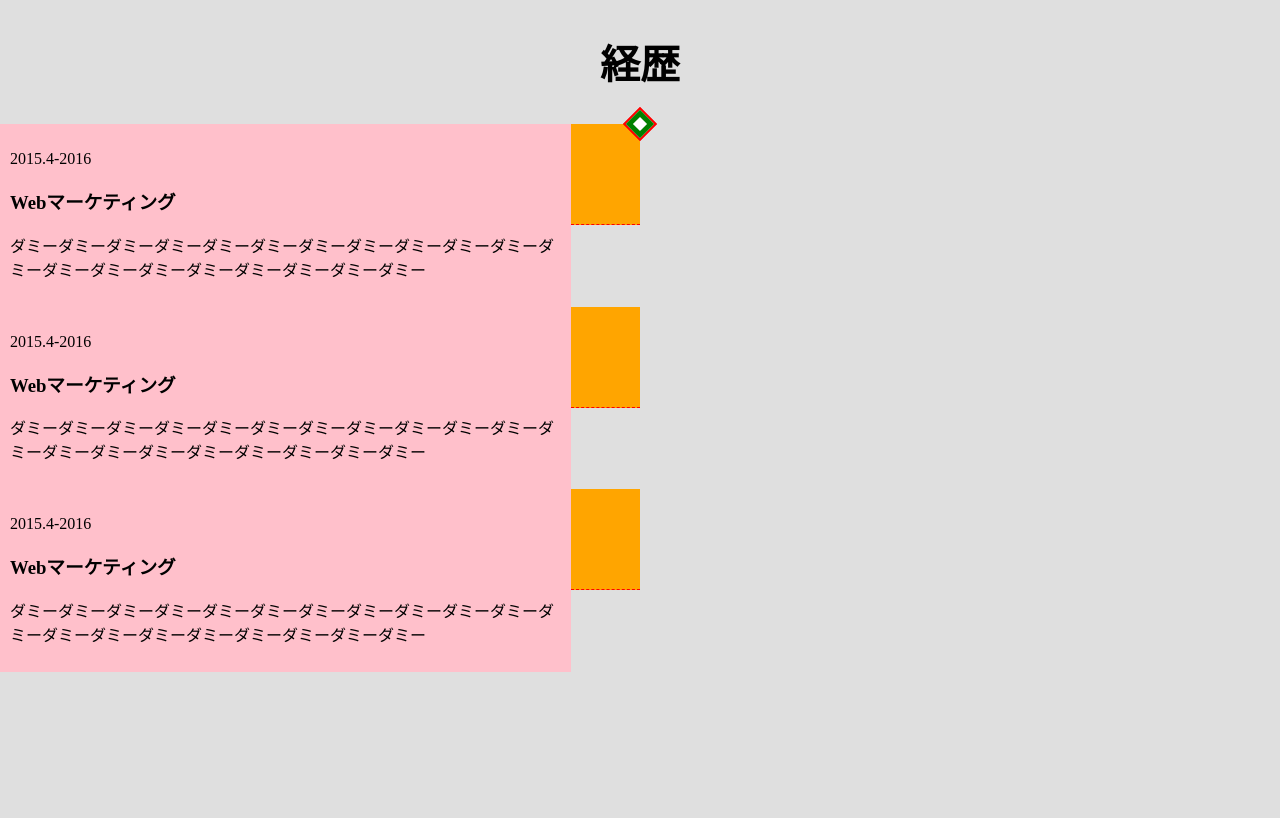
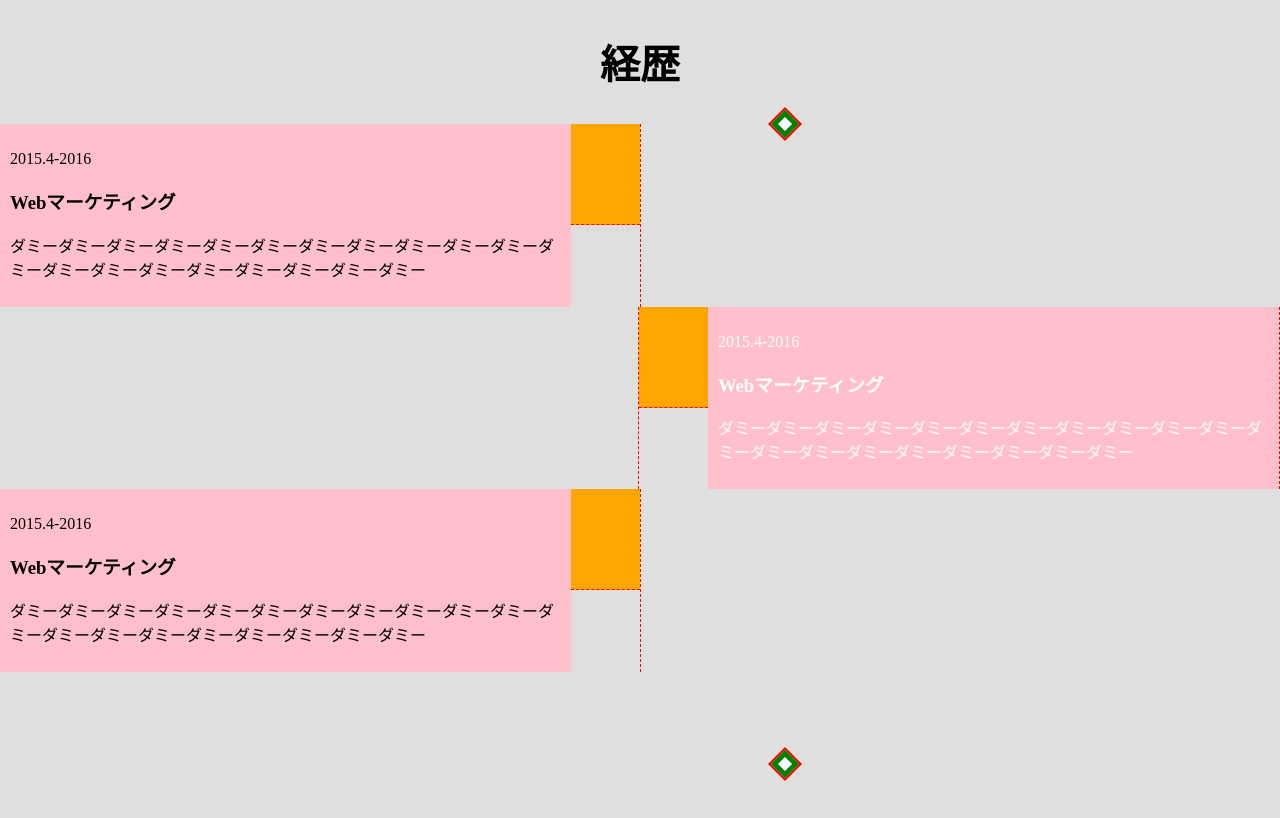
Before and after one commit to okutaku/html-css---, a plain HTML site: page index.html in a window 1280 px wide. Shown: the part 2860-3678 px from the top of the page. Drawn offline with Linux system fonts and the light colour scheme; files whose address does not match are found by name.

Commit message:
経歴レイアウトの変更

```diff
--- a/index.html
+++ b/index.html
@@ -171,23 +171,7 @@
         <h2>経歴</h2>
       </div>
       <div class="timeline_content">
-        <div class="content_box content_first">
-          <div class="content_box-body">
-          <p>2015.4-2016</p>
-          <h3>Webマーケティング</h3>
-          <p>ダミーダミーダミーダミーダミーダミーダミーダミーダミーダミーダミーダミーダミーダミーダミーダミーダミーダミーダミーダミー</p>
-          </div>
-          <div class="timeline_yoko"></div>
-        </div>
-        <div class="content_box content_first">
-          <div class="content_box-body">
-          <p>2015.4-2016</p>
-          <h3>Webマーケティング</h3>
-          <p>ダミーダミーダミーダミーダミーダミーダミーダミーダミーダミーダミーダミーダミーダミーダミーダミーダミーダミーダミーダミー</p>
-          </div>
-          <div class="timeline_yoko"></div>
-        </div>
-        <div class="content_box content_first">
+        <div class="content_box">
           <div class="content_box-body">
           <p>2015.4-2016</p>
           <h3>Webマーケティング</h3>
@@ -196,6 +180,23 @@
           <div class="timeline_yoko"></div>
         </div>
 
+        <div class="content_box">
+          <div class="content_box-body">
+          <p>2015.4-2016</p>
+          <h3>Webマーケティング</h3>
+          <p>ダミーダミーダミーダミーダミーダミーダミーダミーダミーダミーダミーダミーダミーダミーダミーダミーダミーダミーダミーダミー</p>
+          </div>
+          <div class="timeline_yoko"></div>
+        </div>
+
+        <div class="content_box">
+          <div class="content_box-body">
+          <p>2015.4-2016</p>
+          <h3>Webマーケティング</h3>
+          <p>ダミーダミーダミーダミーダミーダミーダミーダミーダミーダミーダミーダミーダミーダミーダミーダミーダミーダミーダミーダミー</p>
+          </div>
+          <div class="timeline_yoko"></div>
+        </div>
         </div>
       </div>
     </div>
--- a/style.css
+++ b/style.css
@@ -283,14 +283,26 @@ table td{
 }
 
 .timeline_content{
-  width: 50%;
+  width:100%;
   height: 300px;
-  position: relative
+  display: flex;
+  flex-direction: column;
+  position: relative;
 }
 
 .content_box{
+  width: 50%;
   display: flex;
   flex-direction: row;
+  border-right: 1px dashed red;
+  position: relative;
+}
+
+.content_box:nth-child(2){
+  color: white;
+  align-self: flex-end;
+  flex-direction: row-reverse;
+  border-left: 1px dashed red
 }
 
 .timeline_yoko{
@@ -309,7 +321,7 @@ table td{
   box-shadow: 0 0 0 2px red;
   transform: rotate(45deg);
   position: absolute;
-  right: -10px;
+  right: 485px;
   top: -10px;
 }
 
@@ -322,9 +334,10 @@ table td{
   box-shadow: 0 0 0 2px red;
   transform: rotate(45deg);
   position: absolute;
-  right: -10px;
-  top: -10px;
+  right: 485px;
+  top: 630px;
 }
+
 
 .content_box-body{
   background:pink;
@@ -427,3 +440,13 @@ footer ul li a{
 footer p{
   text-align: center;
 }
+
+.icon:hover{
+  fill:red;
+  transition: 0.3s;
+}
+
+#Capa_1:hover{
+  fill: red;
+  transition: 0.3s;
+}
```
